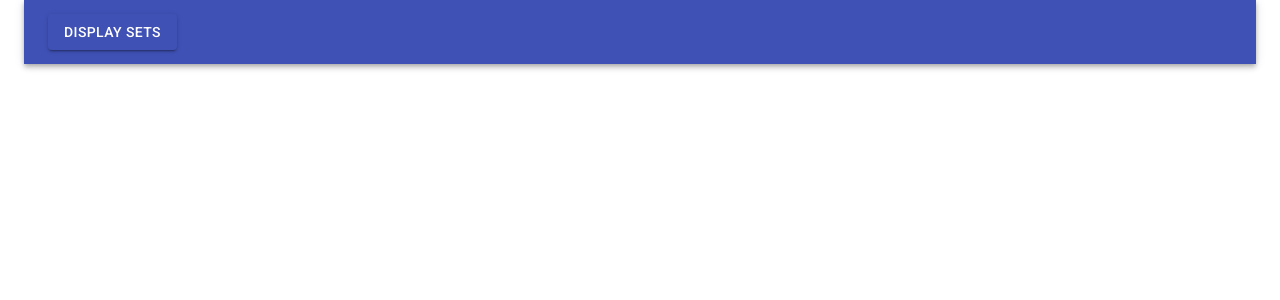
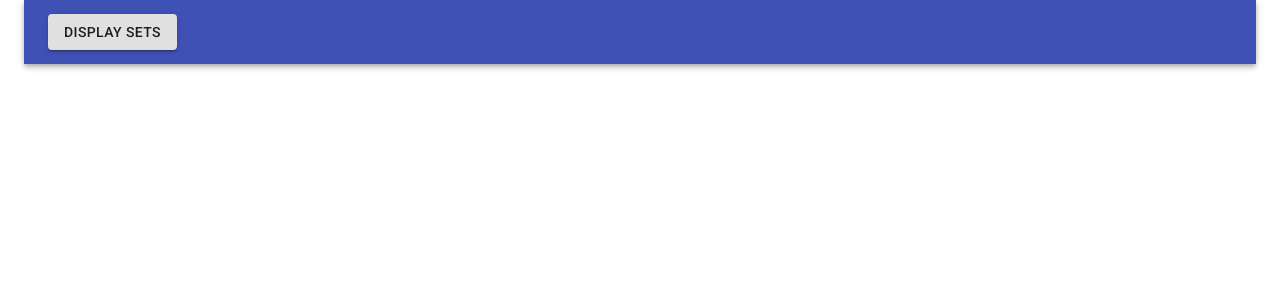
Before and after one commit to Rookev/magic-api, a React (Create React App) app: page / in a window 1280 px wide. Shown: the top 300 px of the page. Built offline with nearby package versions, Linux system fonts and the light colour scheme.

Commit message:
Increase button visibility

```diff
--- a/src/App.js
+++ b/src/App.js
@@ -28,7 +28,7 @@ function App() {
 
         <AppBar position="static">
           <Toolbar>
-            <Button variant="contained" color="primary" onClick={displaySets}>
+            <Button variant="contained" onClick={displaySets}>
               Display Sets
             </Button>
             <div id="App-sets" className="App-sets"></div>
```
